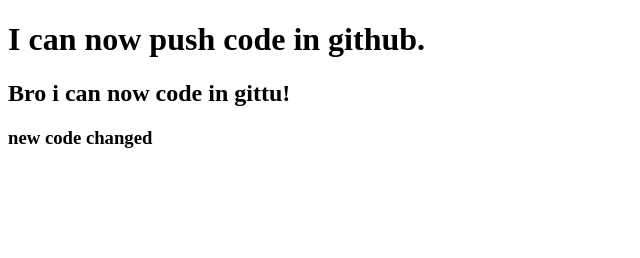
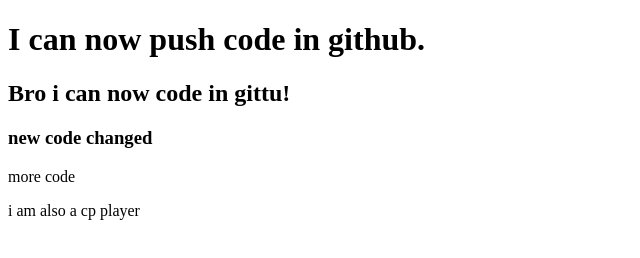
Before and after one commit to mohammed-yonose/My-second-github-repository, a plain HTML site: page index.html in a window 1280 px wide. Shown: the whole page, without its empty margins (0-640 px from the left). Drawn offline with Linux system fonts and the light colour scheme.

Commit message:
css added

```diff
--- a/index.html
+++ b/index.html
@@ -5,10 +5,13 @@
     <meta http-equiv="X-UA-Compatible" content="IE=edge">
     <meta name="viewport" content="width=device-width, initial-scale=1.0">
     <title>My second github repository</title>
+    <link rel="stylesheet" href="style.css">
 </head>
 <body>
     <h1>I can now push code in github.</h1>
     <h2>Bro i can now code in gittu!</h2>
     <h3>new code changed</h3>
+    <p>more code</p>
+    <p>i am also a cp player</p>
 </body>
 </html>
```
Also changed, not shown: style.css (added).
